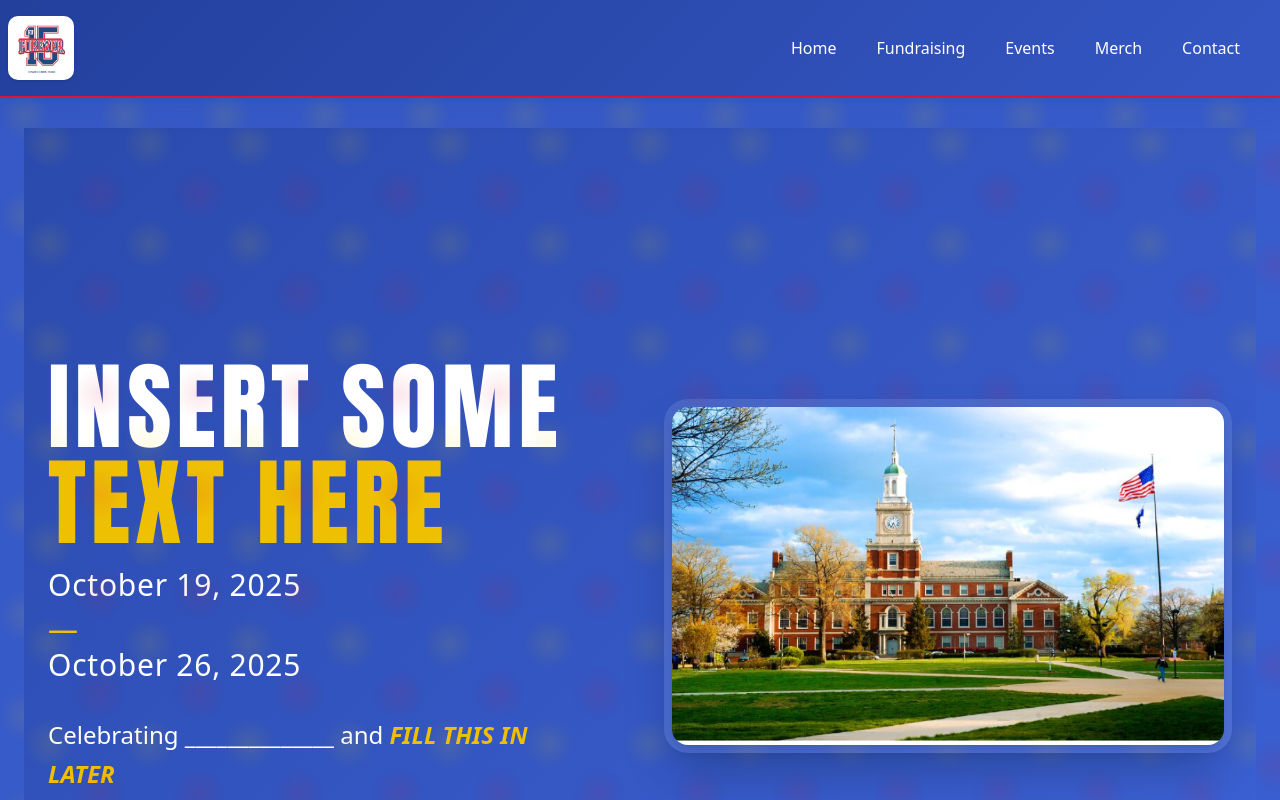
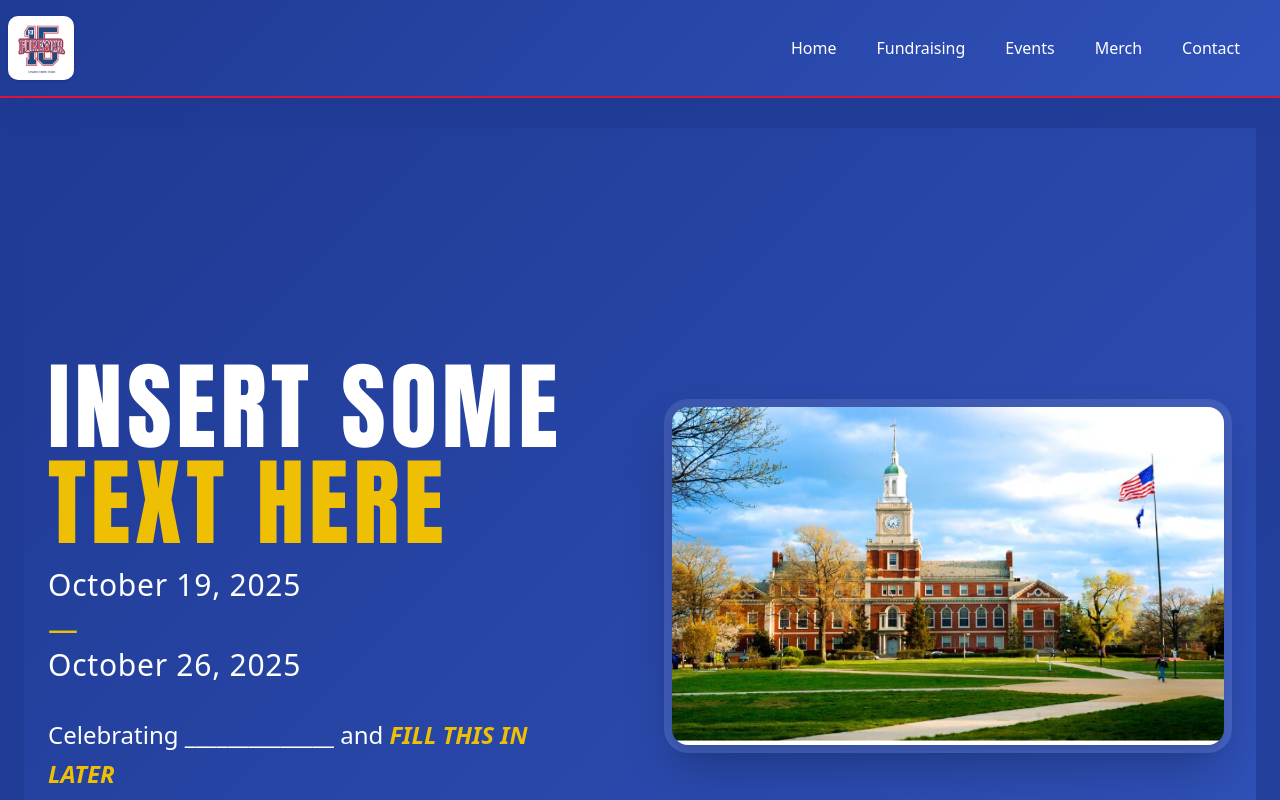
Before and after one commit to syscilythedeveloper/hu15forever, a Next.js app: page / in a window 1280 px wide. Shown: the top 800 px of the page. Built offline with nearby package versions, Linux system fonts and the light colour scheme.

Commit message:
removing busy background animations

```diff
--- a/src/app/globals.css
+++ b/src/app/globals.css
@@ -4,7 +4,6 @@
 @custom-variant dark (&:is(.dark *));
 
 :root {
-  /* HU Forever Brand Colors */
   --hu-navy: #1f3a93;
   --hu-red: #dc143c;
   --hu-light-blue: #4169e1;
@@ -12,9 +11,6 @@
   --hu-white: #ffffff;
   --hu-cream: #f8f8f8;
 
-  /* Default theme variables */
-
-  /* Navbar specific variables */
   --navbar-bg: linear-gradient(
     135deg,
     var(--hu-navy) 0%,
@@ -116,45 +112,7 @@
 }
 
 .hero-background::before {
-  content: "";
-  position: absolute;
-  top: 0;
-  left: 0;
-  right: 0;
-  bottom: 0;
-  background-image: radial-gradient(
-      circle at 25% 25%,
-      rgba(255, 215, 0, 0.1) 0%,
-      transparent 25%
-    ),
-    radial-gradient(
-      circle at 75% 75%,
-      rgba(220, 20, 60, 0.1) 0%,
-      transparent 25%
-    );
-  background-size: 100px 100px;
-  animation: float 6s ease-in-out infinite alternate;
-}
-
-@keyframes gradientShift {
-  0% {
-    background-position: 0% 50%;
-  }
-  50% {
-    background-position: 100% 50%;
-  }
-  100% {
-    background-position: 0% 50%;
-  }
-}
-
-@keyframes float {
-  0% {
-    transform: translateY(0px);
-  }
-  100% {
-    transform: translateY(-10px);
-  }
+  content: none;
 }
 
 /* Custom HU Colors Flashing Animation */
@@ -275,7 +233,7 @@
   --primary: oklch(0.922 0 0);
   --primary-foreground: oklch(0.205 0 0);
   --secondary: oklch(0.269 0 0);
-  --secondary-foreground: oklch(0.985 0 0);
+  --secondary-foreground: var(--hu-white);
   --muted: oklch(0.269 0 0);
   --muted-foreground: oklch(0.708 0 0);
   --accent: oklch(0.269 0 0);
```
